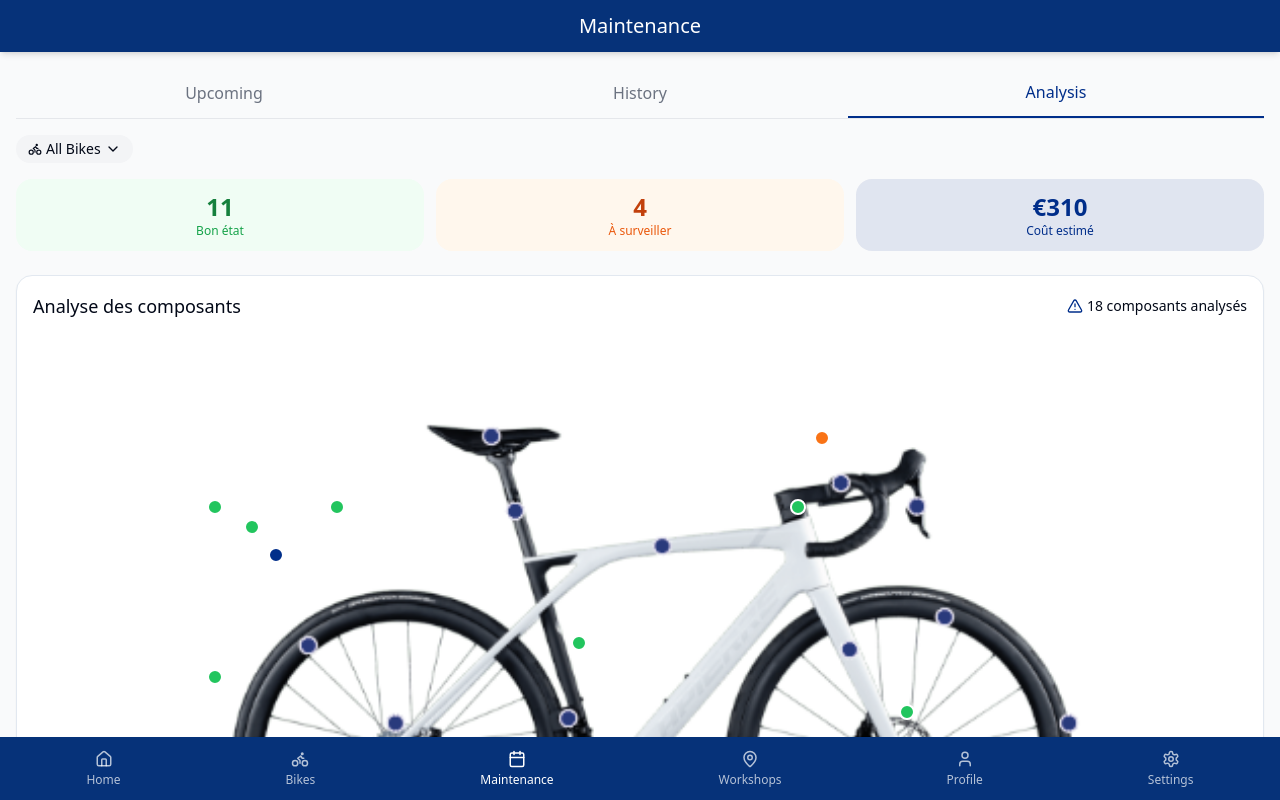
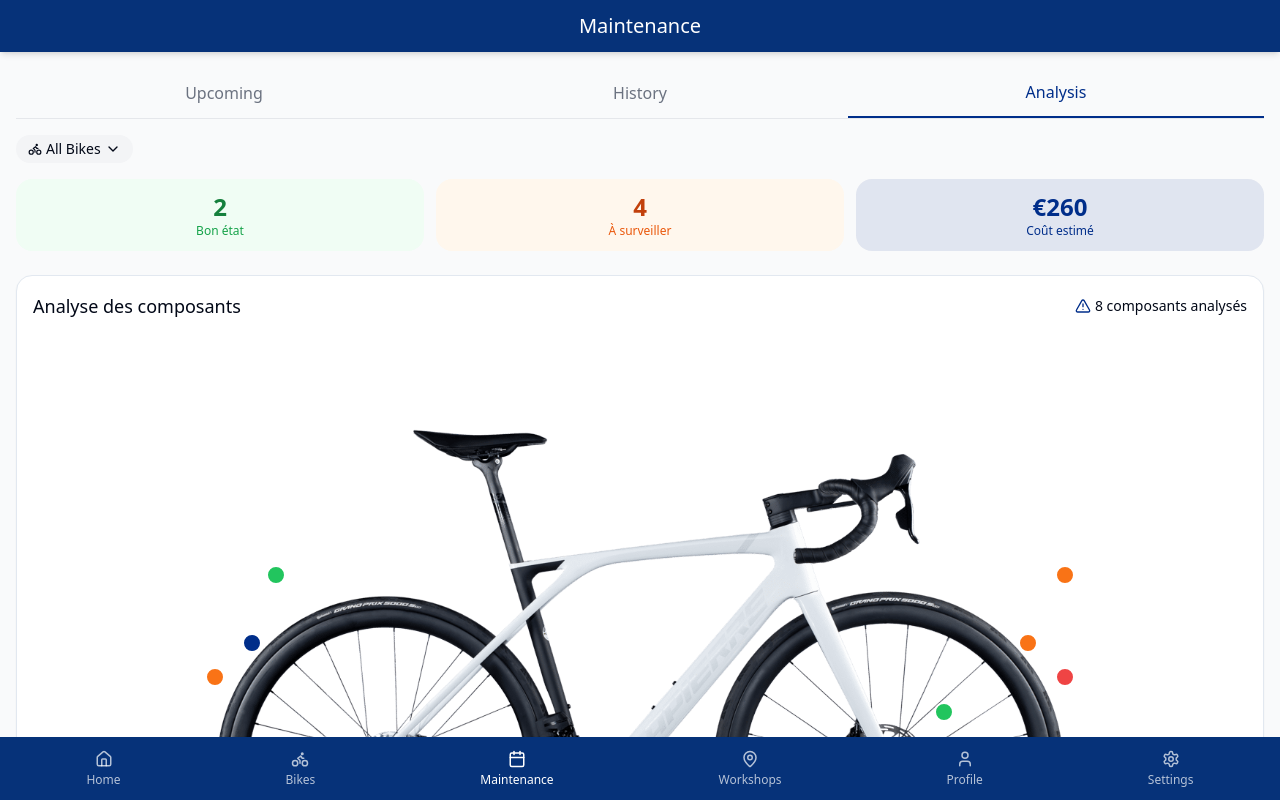
Before and after one commit to quentinhoff/lapierre-bike-care, a React (Vite) app: page /maintenance in a window 1280 px wide. Both pictures are taken after a click on the button "Analysis". Shown: the top 800 px of the page. Built offline with nearby package versions, Linux system fonts and the light colour scheme.

Commit message:
Reverted to commit 6ec67c3cc05da8e04f8ddd19b991c541cfed21a1

```diff
--- a/src/components/Maintenance/BikeAnalysis.tsx
+++ b/src/components/Maintenance/BikeAnalysis.tsx
@@ -1,3 +1,4 @@
+
 import React, { useState } from 'react';
 import { AlertTriangle, TrendingUp, DollarSign } from 'lucide-react';
 import { Card, CardContent } from "@/components/ui/card";
@@ -21,57 +22,45 @@ interface ComponentPoint {
 const BikeAnalysis: React.FC = () => {
   const [componentPoints, setComponentPoints] = useState<ComponentPoint[]>([
     {
-      id: 'handlebar',
-      x: 15,
-      y: 25,
-      name: 'Guidon',
-      currentUsage: 8500,
-      recommendedChange: 15000,
+      id: 'chain',
+      x: 55,
+      y: 65,
+      name: 'Chaîne SRAM Force 12s',
+      currentUsage: 1800,
+      recommendedChange: 2500,
+      unit: 'km',
+      condition: 'medium',
+      repairCost: 120,
+      description: 'Usure normale de la chaîne'
+    },
+    {
+      id: 'front-brake',
+      x: 20,
+      y: 35,
+      name: 'Plaquettes de frein avant',
+      currentUsage: 950,
+      recommendedChange: 1200,
       unit: 'km',
       condition: 'good',
-      repairCost: 85,
-      description: 'Guidon en excellent état'
+      repairCost: 45,
+      description: 'Plaquettes en bon état'
     },
     {
-      id: 'brake-levers',
-      x: 18,
-      y: 28,
-      name: 'Leviers de frein',
-      currentUsage: 950,
-      recommendedChange: 12000,
-      unit: 'km',
-      condition: 'good',
-      repairCost: 120,
-      description: 'Leviers en bon état de fonctionnement'
-    },
-    {
-      id: 'shift-levers',
-      x: 20,
-      y: 32,
-      name: 'Leviers de vitesse',
-      currentUsage: 2800,
-      recommendedChange: 10000,
-      unit: 'km',
-      condition: 'medium',
-      repairCost: 180,
-      description: 'Léger jeu détecté dans les leviers'
-    },
-    {
-      id: 'saddle',
-      x: 65,
-      y: 15,
-      name: 'Selle',
-      currentUsage: 6500,
-      recommendedChange: 8000,
+      id: 'rear-brake',
+      x: 85,
+      y: 35,
+      name: 'Plaquettes de frein arrière',
+      currentUsage: 1100,
+      recommendedChange: 1200,
       unit: 'km',
       condition: 'warning',
-      repairCost: 95,
-      description: 'Usure visible sur la selle'
+      repairCost: 45,
+      description: 'Remplacement bientôt nécessaire'
     },
     {
       id: 'front-tire',
       x: 15,
-      y: 75,
+      y: 50,
       name: 'Pneu avant Continental GP5000S TR',
       currentUsage: 3500,
       recommendedChange: 4000,
@@ -82,8 +71,8 @@ const BikeAnalysis: React.FC = () => {
     },
     {
       id: 'rear-tire',
-      x: 75,
-      y: 75,
+      x: 85,
+      y: 50,
       name: 'Pneu arrière Continental GP5000S TR',
       currentUsage: 3800,
       recommendedChange: 4000,
@@ -93,34 +82,22 @@ const BikeAnalysis: React.FC = () => {
       description: 'Remplacement urgent recommandé'
     },
     {
-      id: 'front-wheel',
-      x: 15,
-      y: 65,
-      name: 'Roue avant',
+      id: 'cassette',
+      x: 75,
+      y: 55,
+      name: 'Cassette Shimano Ultegra 11-28',
       currentUsage: 8500,
-      recommendedChange: 15000,
+      recommendedChange: 10000,
       unit: 'km',
       condition: 'good',
-      repairCost: 45,
-      description: 'Roue en bon état'
+      repairCost: 180,
+      description: 'Cassette en excellent état'
     },
     {
-      id: 'rear-wheel',
-      x: 75,
-      y: 65,
-      name: 'Roue arrière',
-      currentUsage: 8200,
-      recommendedChange: 15000,
-      unit: 'km',
-      condition: 'good',
-      repairCost: 45,
-      description: 'Roue correctement montée'
-    },
-    {
-      id: 'front-brake',
-      x: 12,
-      y: 60,
-      name: 'Frein avant',
+      id: 'front-disc',
+      x: 18,
+      y: 45,
+      name: 'Disque de frein avant SRAM',
       currentUsage: 5200,
       recommendedChange: 6000,
       unit: 'km',
@@ -129,112 +106,16 @@ const BikeAnalysis: React.FC = () => {
       description: 'Légères rayures visibles'
     },
     {
-      id: 'rear-brake',
-      x: 72,
-      y: 60,
-      name: 'Frein arrière',
+      id: 'rear-disc',
+      x: 82,
+      y: 45,
+      name: 'Disque de frein arrière SRAM',
       currentUsage: 5500,
       recommendedChange: 6000,
       unit: 'km',
       condition: 'warning',
       repairCost: 65,
       description: 'Usure importante détectée'
-    },
-    {
-      id: 'chain',
-      x: 50,
-      y: 70,
-      name: 'Chaîne',
-      currentUsage: 1800,
-      recommendedChange: 2500,
-      unit: 'km',
-      condition: 'medium',
-      repairCost: 120,
-      description: 'Usure normale de la chaîne'
-    },
-    {
-      id: 'cassette',
-      x: 72,
-      y: 55,
-      name: 'Cassette',
-      currentUsage: 8500,
-      recommendedChange: 10000,
-      unit: 'km',
-      condition: 'good',
-      repairCost: 180,
-      description: 'Cassette en excellent état'
-    },
-    {
-      id: 'derailleur',
-      x: 78,
-      y: 65,
-      name: 'Dérailleur arrière',
-      currentUsage: 7200,
-      recommendedChange: 12000,
-      unit: 'km',
-      condition: 'good',
-      repairCost: 250,
-      description: 'Dérailleur bien réglé'
-    },
-    {
-      id: 'frame',
-      x: 45,
-      y: 45,
-      name: 'Cadre',
-      currentUsage: 8500,
-      recommendedChange: 50000,
-      unit: 'km',
-      condition: 'good',
-      repairCost: 0,
-      description: 'Cadre en parfait état'
-    },
-    {
-      id: 'seat-post',
-      x: 63,
-      y: 25,
-      name: 'Tige de selle',
-      currentUsage: 8500,
-      recommendedChange: 20000,
-      unit: 'km',
-      condition: 'good',
-      repairCost: 120,
-      description: 'Tige de selle sans problème'
-    },
-    {
-      id: 'stem',
-      x: 25,
-      y: 25,
-      name: 'Potence',
-      currentUsage: 8500,
-      recommendedChange: 20000,
-      unit: 'km',
-      condition: 'good',
-      repairCost: 80,
-      description: 'Potence bien serrée'
-    },
-    {
-      id: 'fork',
-      x: 15,
-      y: 50,
-      name: 'Fourche',
-      currentUsage: 7200,
-      recommendedChange: 15000,
-      unit: 'km',
-      condition: 'good',
-      repairCost: 300,
-      description: 'Fourche en bon état'
-    },
-    {
-      id: 'pedals',
-      x: 50,
-      y: 78,
-      name: 'Pédales',
-      currentUsage: 8200,
-      recommendedChange: 20000,
-      unit: 'km',
-      condition: 'good',
-      repairCost: 150,
-      description: 'Pédales fonctionnelles'
     }
   ]);
 
@@ -367,7 +248,7 @@ const BikeAnalysis: React.FC = () => {
 
           <div className="relative" style={{ paddingBottom: '56.25%' }}>
             <img
-              src="/lovable-uploads/eab8939e-f868-43a4-ba84-2bc95c5a9d19.png"
+              src="/lovable-uploads/1acc67b4-cd47-4ae0-a5d7-1978b804a520.png"
               alt="Vélo Lapierre"
               className="absolute inset-0 w-full h-full object-contain"
             />
@@ -377,11 +258,11 @@ const BikeAnalysis: React.FC = () => {
                 <Tooltip key={point.id}>
                   <TooltipTrigger asChild>
                     <button
-                      className={`absolute w-4 h-4 rounded-full border-2 border-white transform -translate-x-1/2 -translate-y-1/2 ${
+                      className={`absolute w-5 h-5 rounded-full border-2 border-white transform -translate-x-1/2 -translate-y-1/2 ${
                         selectedComponent === point.id
-                          ? `${getConditionColor(point.condition)} scale-125 animate-pulse shadow-lg`
+                          ? `${getConditionColor(point.condition)} scale-125 animate-pulse`
                           : getConditionColor(point.condition)
-                      } hover:scale-110 transition-transform`}
+                      }`}
                       style={{ left: `${point.x}%`, top: `${point.y}%` }}
                       onClick={() => handleComponentClick(point.id)}
                     />
```
Also changed, not shown: public/lovable-uploads/eab8939e-f868-43a4-ba84-2bc95c5a9d19.png (deleted).
